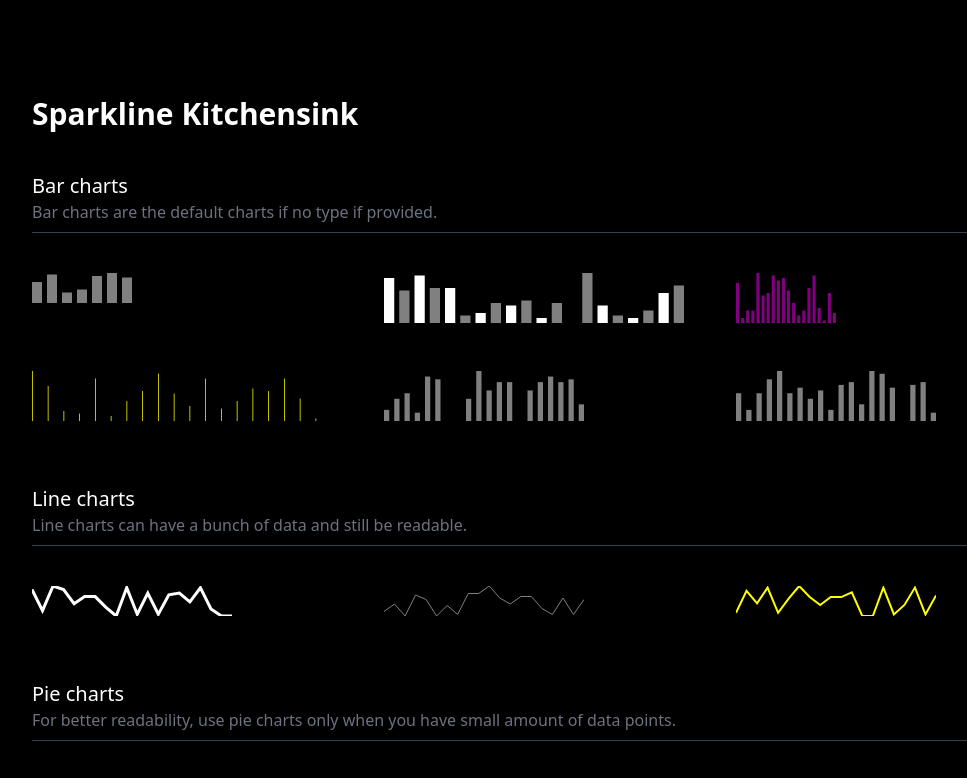
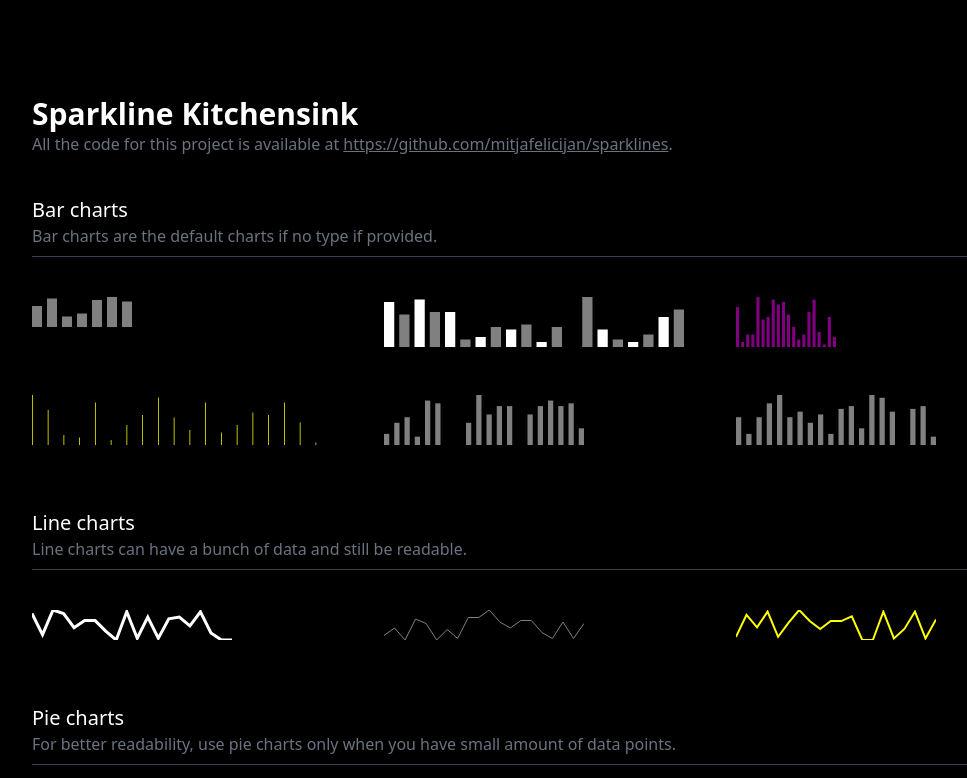
Before and after one commit to mitjafelicijan/sparklines, a plain HTML site: page kitchensink.html in a window 1280 px wide. Shown: the top 778 px of the page, without its empty margins (104-1071 px from the left). Drawn offline with nearby package versions, Linux system fonts and the light colour scheme.

Commit message:
Move footer to header

```diff
--- a/kitchensink.html
+++ b/kitchensink.html
@@ -12,7 +12,12 @@
   </head>
   <body class="mx-auto p-6 md:p-24 bg-black text-white">
 
-    <h1 class="text-3xl font-bold mb-10">Sparkline Kitchensink</h1>
+    <header class="mb-10">
+      <h1 class="text-3xl font-bold">Sparkline Kitchensink</h1>
+      <p class="text-gray-500">
+        All the code for this project is available at <a class="underline" href="https://github.com/mitjafelicijan/sparklines">https://github.com/mitjafelicijan/sparklines</a>.
+      </p>
+    </header>
 
     <div class="border-b border-gray-700 pb-2 mb-10">
       <h2 class="text-xl font-medium">Bar charts</h2>
@@ -123,10 +128,6 @@
       }
     </script>
 
-    <footer class="mt-32 pt-10 text-gray-500">
-      All the code for this project is available at <a class="underline" href="https://github.com/mitjafelicijan/sparklines">https://github.com/mitjafelicijan/sparklines</a>.
-    </footer>
-
 	  <script src="sparklines.js" defer></script>
 
   </body>
```
